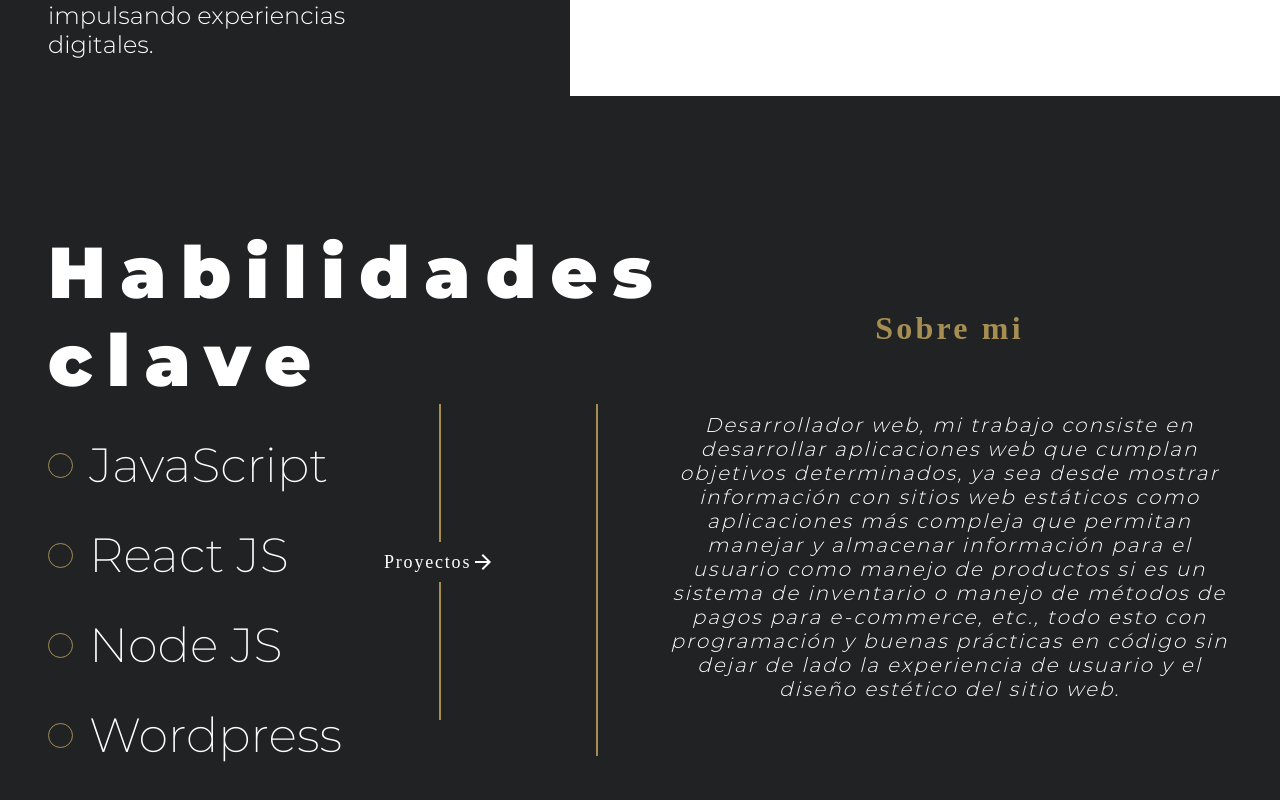
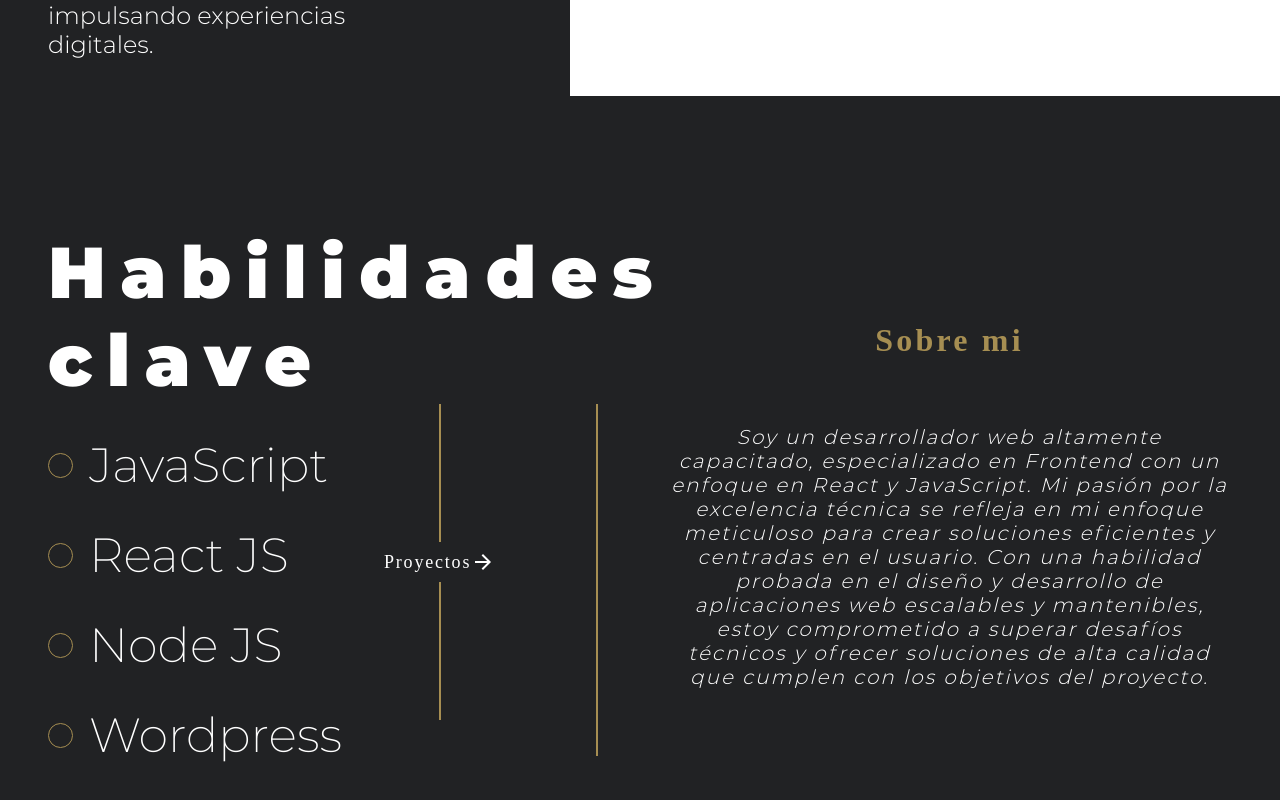
Before and after one commit to Franklingp/portafolioReact, a React app: page / in a window 1280 px wide. Shown: the part 704-1504 px from the top of the page. Built offline with nearby package versions, Linux system fonts and the light colour scheme; no server answers; the database is empty; a web font is replaced by a local one.

Commit message:
Changes on about text

```diff
--- a/src/pages/About.jsx
+++ b/src/pages/About.jsx
@@ -39,14 +39,12 @@ export const About = () => {
 			<section className="about-der text-regular">
 				<h3 className="about-me">Sobre mi</h3>
 				<p className="paragraph text-ligth">
-					Desarrollador web, mi trabajo consiste en desarrollar aplicaciones web
-					que cumplan objetivos determinados, ya sea desde mostrar información
-					con sitios web estáticos como aplicaciones más compleja que permitan
-					manejar y almacenar información para el usuario como manejo de
-					productos si es un sistema de inventario o manejo de métodos de pagos
-					para e-commerce, etc., todo esto con programación y buenas prácticas
-					en código sin dejar de lado la experiencia de usuario y el diseño
-					estético del sitio web.
+				Soy un desarrollador web altamente capacitado, especializado en Frontend con
+				un enfoque en React y JavaScript. Mi pasión por la excelencia técnica se
+				refleja en mi enfoque meticuloso para crear soluciones eficientes y centradas
+				en el usuario. Con una habilidad probada en el diseño y desarrollo de aplicaciones
+				web escalables y mantenibles, estoy comprometido a superar desafíos técnicos
+				y ofrecer soluciones de alta calidad que cumplen con los objetivos del proyecto.
 				</p>
 				<Link className="link-readMore text-bold show-mobile" to="/projects">
 					Proyectos <img src={menuDark} alt="menu" height="8" />
```
